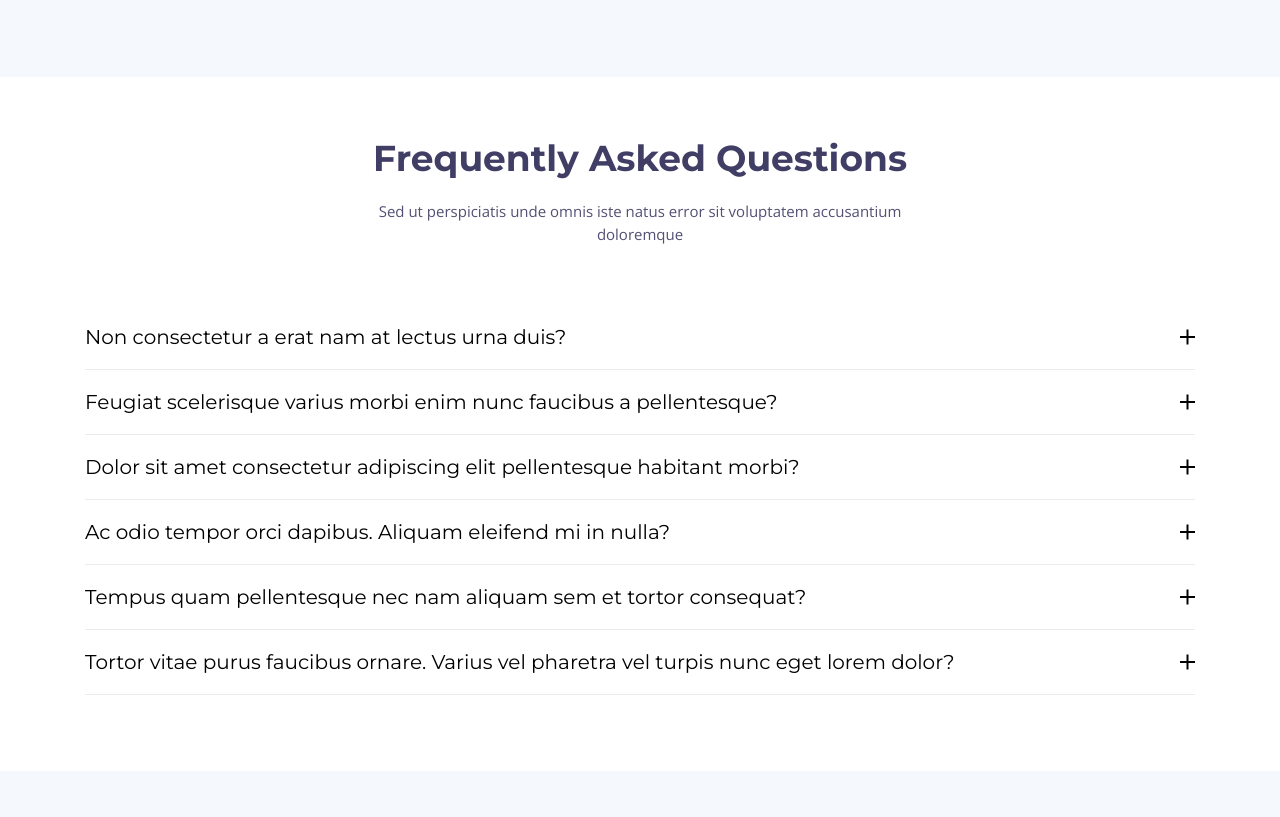
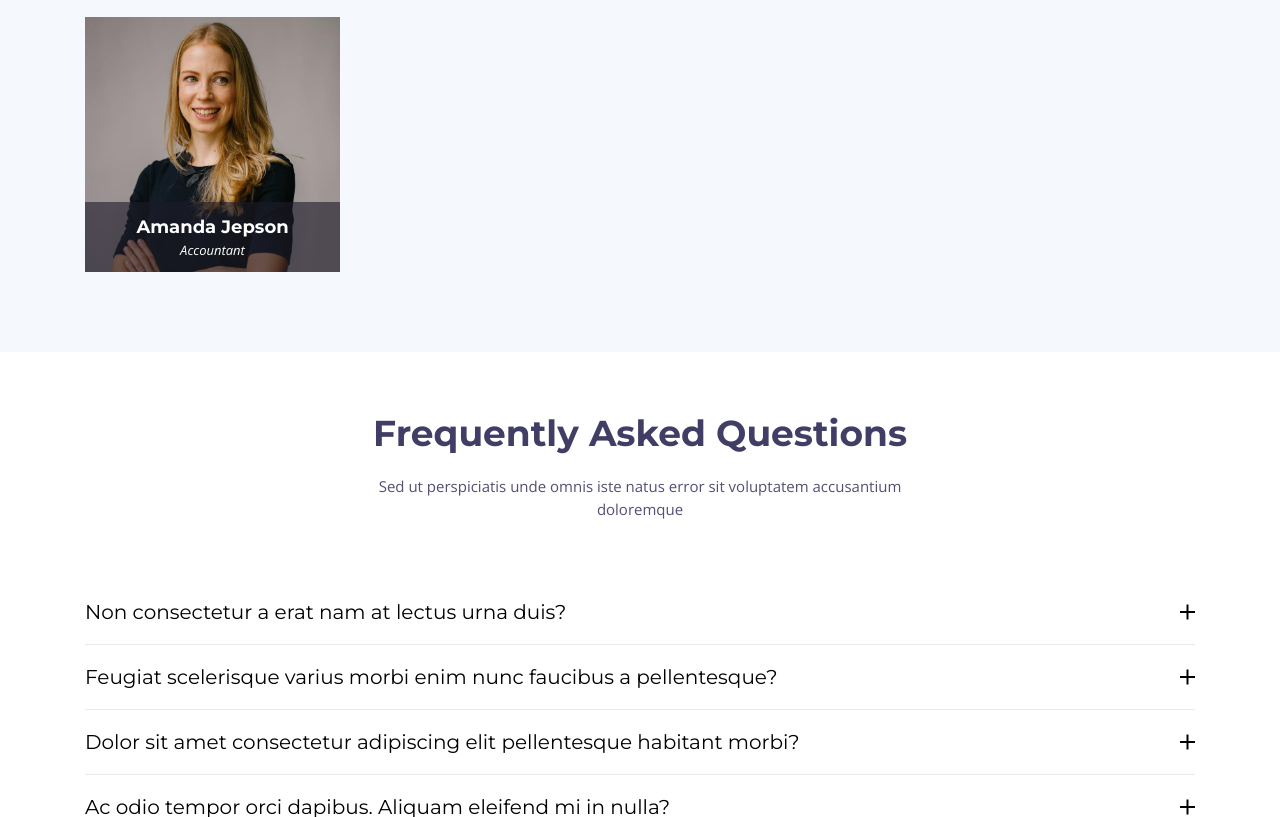
Before and after one commit to Society-Of-Latinx-In-Computing/SLiC-Website, a plain HTML site: page index.html in a window 1280 px wide. Shown: the part 2818-3635 px from the top of the page. Drawn offline with nearby package versions, Linux system fonts and the light colour scheme; files whose address does not match are found by name.

Commit message:
Added President Pic
Photoshopped Yeury's pic to fit in the site.

```diff
--- a/index.html
+++ b/index.html
@@ -276,6 +276,24 @@
             </div>
           </div>
 
+          <div class="col-lg-3 col-md-6 wow fadeInUp" data-wow-delay="0.3s">
+            <div class="member">
+              <img src="img/team-4.jpg" class="img-fluid" alt="">
+              <div class="member-info">
+                <div class="member-info-content">
+                  <h4>Amanda Jepson</h4>
+                  <span>Accountant</span>
+                  <div class="social">
+                    <a href=""><i class="fa fa-twitter"></i></a>
+                    <a href=""><i class="fa fa-facebook"></i></a>
+                    <a href=""><i class="fa fa-google-plus"></i></a>
+                    <a href=""><i class="fa fa-linkedin"></i></a>
+                  </div>
+                </div>
+              </div>
+            </div>
+          </div>
+
         </div>
 
       </div>
```
